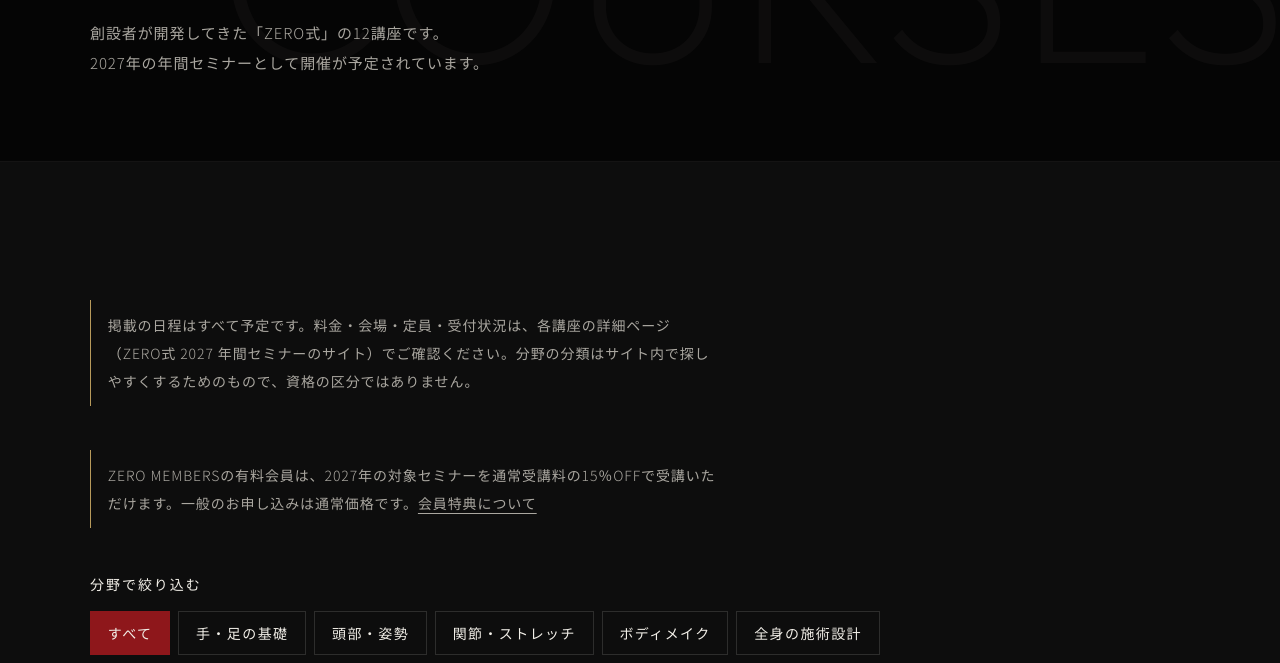
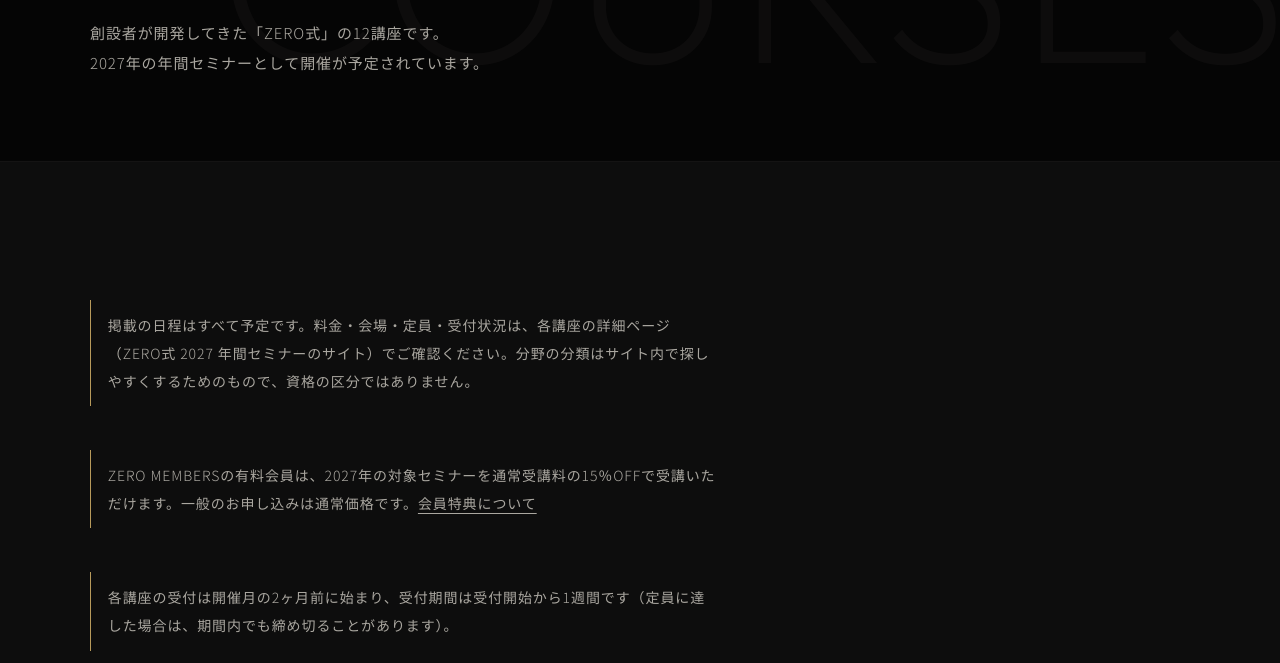
Before and after one commit to noriatsu3377-hue/conditioning-japan, a plain HTML site: page courses/index.html in a window 1280 px wide. Shown: the part 289-952 px from the top of the page. Drawn offline with nearby package versions, Linux system fonts and the light colour scheme.

Commit message:
年間セミナーの受付期間（受付開始から1週間）を掲載
Co-Authored-By: Claude Opus 5.5 <noreply@anthropic.com>

```diff
--- a/courses/index.html
+++ b/courses/index.html
@@ -65,6 +65,7 @@
     <h2 class="sr-only" id="list-title">講座の一覧</h2>
     <p class="notice" style="margin-bottom:var(--sp-4)">掲載の日程はすべて予定です。料金・会場・定員・受付状況は、各講座の詳細ページ（ZERO式 2027 年間セミナーのサイト）でご確認ください。分野の分類はサイト内で探しやすくするためのもので、資格の区分ではありません。</p>
     <p class="notice" style="margin-bottom:var(--sp-4)">ZERO MEMBERSの有料会員は、2027年の対象セミナーを通常受講料の15％OFFで受講いただけます。一般のお申し込みは通常価格です。<a href="https://noriatsu3377-hue.github.io/zero-seminar-2027/#members" rel="noopener">会員特典について<span class="sr-only">（外部サイト）</span></a></p>
+    <p class="notice" style="margin-bottom:var(--sp-4)">各講座の受付は開催月の2ヶ月前に始まり、受付期間は受付開始から1週間です（定員に達した場合は、期間内でも締め切ることがあります）。</p>
 
 <div class="filter" data-filter>
   <p class="filter-label" id="filter-label">分野で絞り込む</p>
```
Also changed, not shown: index.html (+1 -0 lines).
